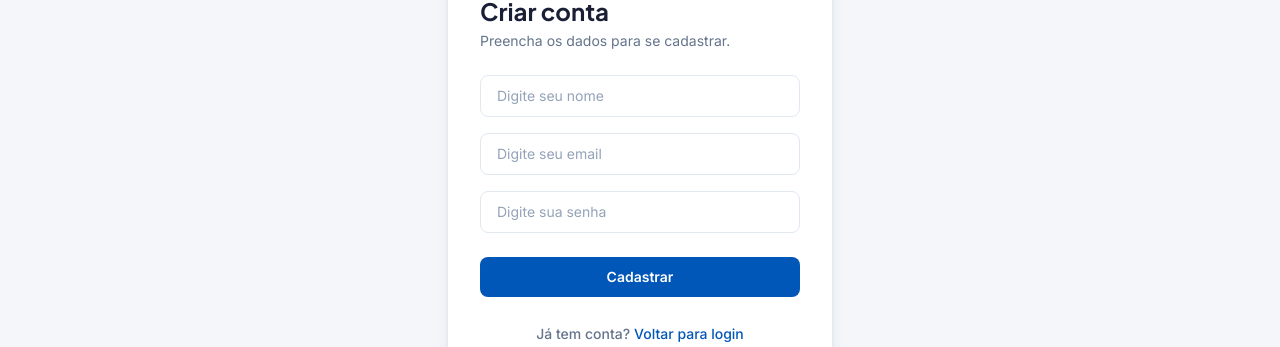
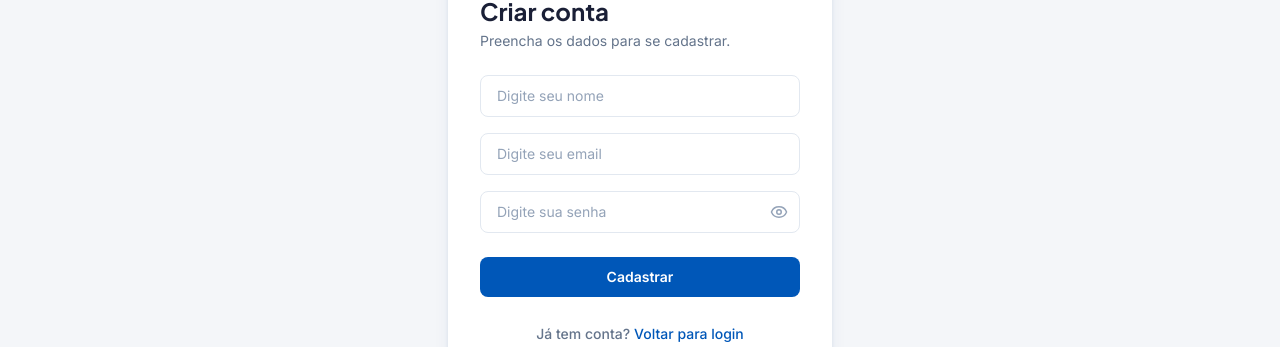
Before and after one commit to PedroHenriPinheiro/Vortex, a React (Vite) app in the folder frontend/: page /register in a window 1280 px wide. Shown: the part 258-605 px from the top of the page. Built offline with nearby package versions, Linux system fonts and the light colour scheme; no server answers.

Commit message:
(feature) Adding form validations to register page

```diff
--- a/frontend/src/pages/Login/index.tsx
+++ b/frontend/src/pages/Login/index.tsx
@@ -3,6 +3,7 @@ import { useNavigate } from "react-router-dom";
 import { useAuth } from "../../hooks/UseAuth";
 import Navbar from "../../components/navbar";
 import toast from "react-hot-toast";
+import { Eye, EyeOff } from "lucide-react";
 
 export default function Login () {
     const navigate = useNavigate();
@@ -12,6 +13,8 @@ export default function Login () {
     const [email, setEmail] = useState("");
 
     const [password, setPassword] = useState("");
+
+    const [showPassword, setShowPassword] = useState(false);
 
     const [loading, setLoading] = useState(false);
 
@@ -68,14 +71,28 @@ export default function Login () {
                             className="w-full rounded-btn border border-slate-200 px-4 py-2.5 text-sm text-text-primary placeholder:text-text-muted focus:outline-none focus:ring-2 focus:ring-brand-royal focus:border-transparent transition"
                         />
 
+                        <div className="relative">
+
                             <input
-                                type="password"
+                                type={showPassword ? "text" : "password"}
                                 placeholder="Digite sua senha"
                                 value={password}
                                 onChange={(event) => setPassword(event.target.value)}
                                 required
-                                className="w-full rounded-btn border border-slate-200 px-4 py-2.5 text-sm text-text-primary placeholder:text-text-muted focus:outline-none focus:ring-2 focus:ring-brand-royal focus:border-transparent transition"
+                                className="w-full rounded-btn border border-slate-200 px-4 py-2.5 pr-11 text-sm text-text-primary placeholder:text-text-muted focus:outline-none focus:ring-2 focus:ring-brand-royal focus:border-transparent transition"
                             />
+
+                            <button
+                                type="button"
+                                onClick={() => setShowPassword((prev) => !prev)}
+                                className="absolute right-3 top-1/2 -translate-y-1/2 text-text-muted hover:text-text-secondary transition-colors"
+                                tabIndex={-1}
+                                aria-label={showPassword ? "Ocultar senha" : "Mostrar senha"}
+                            >
+                                {showPassword ? <EyeOff size={18} /> : <Eye size={18} />}
+                            </button>
+
+                        </div>
 
                         <button
                             type="submit"
@@ -97,10 +114,7 @@ export default function Login () {
                             onClick={() => navigate("/register")}
                             className="text-sm text-brand-royal hover:text-brand-navy transition-colors ml-1"
                         >
-
-                                <span className="font-medium">
-                                    Criar conta
-                                </span>
+                            <span className="font-medium">Criar conta</span>
 
                         </button>
 
--- a/frontend/src/pages/Register/index.tsx
+++ b/frontend/src/pages/Register/index.tsx
@@ -3,8 +3,9 @@ import {useNavigate} from "react-router-dom"
 import {register} from "../../services/UserService"
 import Navbar from "../../components/navbar";
 import toast from "react-hot-toast";
+import { Eye, EyeOff } from "lucide-react";
 
-export default function Register () {
+export default function Register() {
     const navigate = useNavigate();
 
     const [name, setName] = useState("")
@@ -13,42 +14,68 @@ export default function Register () {
 
     const [password, setPassword] = useState("")
 
+    const [showPassword, setShowPassword] = useState(false)
+
     const [loading, setLoading] = useState(false)
+
+    const [errors, setErrors] = useState<{
+        name?: string;
+        email?: string;
+        password?: string;
+    }>({})
+
+    const validate = () => {
+        const newErrors: typeof errors = {};
+
+        if (name.trim().length < 3) {
+            newErrors.name = "O nome deve ter pelo menos 3 caracteres.";
+        }
+
+        const emailRegex = /^[^\s@]+@[^\s@]+\.[^\s@]+$/;
+        if (!emailRegex.test(email)) {
+            newErrors.email = "Digite um email válido.";
+        }
+
+        if (password.length < 6) {
+            newErrors.password = "A senha deve ter pelo menos 6 caracteres.";
+        }
+
+        setErrors(newErrors);
+        return Object.keys(newErrors).length === 0;
+    };
 
     const handleRegister = async (
         event: React.FormEvent<HTMLFormElement>
     ) => {
-        event.preventDefault()
+        event.preventDefault();
+
+        if (!validate()) {
+            return;
+        }
 
         try {
-            setLoading(true)
+            setLoading(true);
 
-            await register (
-                name,
-                email,
-                password
-            );
+            await register(name, email, password);
 
-            toast.success("Usuário cadastrado com sucesso,.")
+            toast.success("Usuário cadastrado com sucesso!");
 
             navigate("/login");
-        } catch(error) {
-            console.error(error)
+        } catch (error) {
+            console.error(error);
 
-            toast.error("Erro ao cadastrar usuário.")
+            toast.error("Erro ao cadastrar usuário.");
         } finally {
-            setLoading(false)
+            setLoading(false);
         }
-    }
+    };
 
     return (
         <>
             <Navbar />
 
             <main className="min-h-[calc(100vh-64px)] flex items-center justify-center px-4 py-12 bg-surface">
-
                 <div className="w-full max-w-sm bg-card-bg rounded-card shadow-card p-8">
-
                     <h1 className="font-display text-2xl font-bold text-text-primary mb-1">
                         Criar conta
                     </h1>
@@ -57,34 +84,76 @@ export default function Register () {
                         Preencha os dados para se cadastrar.
                     </p>
 
-                        <form onSubmit={handleRegister} className="flex flex-col gap-4">
-
+                    <form onSubmit={handleRegister} className="flex flex-col gap-4" noValidate>
+                        <div>
                             <input
                                 type="text"
                                 placeholder="Digite seu nome"
                                 value={name}
                                 onChange={(event) => setName(event.target.value)}
-                                required
-                                className="w-full rounded-btn border border-slate-200 px-4 py-2.5 text-sm text-text-primary placeholder:text-text-muted focus:outline-none focus:ring-2 focus:ring-brand-royal focus:border-transparent transition"
+                                className={`w-full rounded-btn border px-4 py-2.5 text-sm text-text-primary placeholder:text-text-muted focus:outline-none focus:ring-2 focus:border-transparent transition ${
+                                    errors.name
+                                        ? "border-red-400 focus:ring-red-400"
+                                        : "border-slate-200 focus:ring-brand-royal"
+                                }`}
                             />
+                            {errors.name && (
+                                <span className="text-xs text-red-500 mt-1 block">
+                                    {errors.name}
+                                </span>
+                            )}
+                        </div>
 
+                        <div>
                             <input
                                 type="email"
                                 placeholder="Digite seu email"
                                 value={email}
                                 onChange={(event) => setEmail(event.target.value)}
-                                required
-                                className="w-full rounded-btn border border-slate-200 px-4 py-2.5 text-sm text-text-primary placeholder:text-text-muted focus:outline-none focus:ring-2 focus:ring-brand-royal focus:border-transparent transition"
+                                className={`w-full rounded-btn border px-4 py-2.5 text-sm text-text-primary placeholder:text-text-muted focus:outline-none focus:ring-2 focus:border-transparent transition ${
+                                    errors.email
+                                        ? "border-red-400 focus:ring-red-400"
+                                        : "border-slate-200 focus:ring-brand-royal"
+                                }`}
                             />
+                            {errors.email && (
+                                <span className="text-xs text-red-500 mt-1 block">
+                                    {errors.email}
+                                </span>
+                            )}
+                        </div>
 
+                        <div>
+                            <div className="relative">
                                 <input
-                                type="password"
+                                    type={showPassword ? "text" : "password"}
                                     placeholder="Digite sua senha"
                                     value={password}
                                     onChange={(event) => setPassword(event.target.value)}
-                                required
-                                className="w-full rounded-btn border border-slate-200 px-4 py-2.5 text-sm text-text-primary placeholder:text-text-muted focus:outline-none focus:ring-2 focus:ring-brand-royal focus:border-transparent transition"
+                                    className={`w-full rounded-btn border px-4 py-2.5 pr-11 text-sm text-text-primary placeholder:text-text-muted focus:outline-none focus:ring-2 focus:border-transparent transition ${
+                                        errors.password
+                                            ? "border-red-400 focus:ring-red-400"
+                                            : "border-slate-200 focus:ring-brand-royal"
+                                    }`}
                                 />
+
+                                <button
+                                    type="button"
+                                    onClick={() => setShowPassword((prev) => !prev)}
+                                    className="absolute right-3 top-1/2 -translate-y-1/2 text-text-muted hover:text-text-secondary transition-colors"
+                                    tabIndex={-1}
+                                    aria-label={showPassword ? "Ocultar senha" : "Mostrar senha"}
+                                >
+                                    {showPassword ? <EyeOff size={18} /> : <Eye size={18} />}
+                                </button>
+                            </div>
+
+                            {errors.password && (
+                                <span className="text-xs text-red-500 mt-1 block">
+                                    {errors.password}
+                                </span>
+                            )}
+                        </div>
 
                         <button
                             type="submit"
@@ -93,11 +162,9 @@ export default function Register () {
                         >
                             {loading ? "Cadastrando..." : "Cadastrar"}
                         </button>
-
                     </form>
 
                     <div className="w-full text-center mt-6">
-
                         <span className="font-medium text-sm text-text-secondary">
                             Já tem conta?
                         </span>
@@ -106,19 +173,11 @@ export default function Register () {
                             onClick={() => navigate("/login")}
                             className="text-sm text-brand-royal hover:text-brand-navy transition-colors ml-1"
                         >
-
-                                <span className="font-medium">
-                                    Voltar para login
-                                </span>
-
+                            <span className="font-medium">Voltar para login</span>
                         </button>
-
                     </div>
-
                 </div>
-
             </main>
-
         </>
     );
 }
```
Lines whose indentation alone changed are shown as unchanged.
